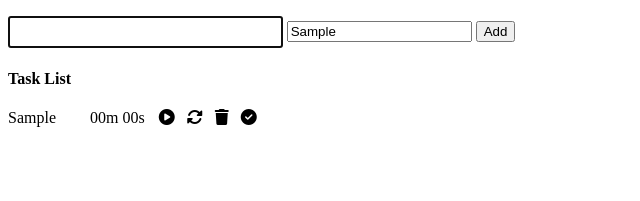
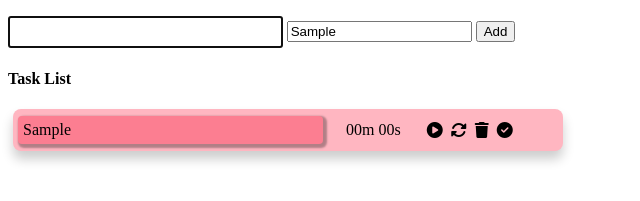
Before and after one commit to VigilV11/timeTracker, a website built with Parcel: page index.html in a window 1280 px wide. Both pictures are taken after typing "Sample", "Sample" into the empty fields and a click on the button "Add". Shown: the part 105-306 px from the top of the page, without its empty margins (0-640 px from the left). Built offline with nearby package versions, Linux system fonts and the light colour scheme.

Commit message:
Added basic CSS styling to task item cards

```diff
--- a/script.js
+++ b/script.js
@@ -26,18 +26,18 @@ const addTask = function() {
   taskList.push({ taskName: taskInput.value, taskId: taskId });
   const html = `
     <div class="task-item">
-    <span>${taskInput.value.padEnd(30)}</span>  &nbsp;&nbsp;&nbsp;&nbsp;
-    <span id="time-display" class="timer-${taskId}">00m 00s</span>
+    <span class="task-name">${taskInput.value}</span>  &nbsp;&nbsp;
+    <span id="time-display" class="timer-${taskId}">00m 00s</span> &nbsp;&nbsp;&nbsp;&nbsp;
 
 
 
-    <i class="fas fa-play-circle" data-task-id=${taskId}></i> &nbsp;
+    <i class="fas fa-play-circle" data-task-id=${taskId}></i> &nbsp;&nbsp;
 
 
 
 
-    <i class="fas fa-sync-alt"></i> &nbsp;
-    <i class="fas fa-trash"></i> &nbsp;
+    <i class="fas fa-sync-alt"></i> &nbsp;&nbsp;
+    <i class="fas fa-trash"></i> &nbsp;&nbsp;
     <i class="fas fa-check-circle"></i> &nbsp;&nbsp;
 
     <br />
--- a/styles.css
+++ b/styles.css
@@ -1,3 +1,30 @@
 #time-display {
   padding: 10px;
 }
+
+.task-item {
+  display: flex;
+  align-items: center;
+  width: 550px;
+  height: 42px;
+  background-color: lightpink;
+  /* display: inline-block; */
+  /* padding: 5px; */
+  margin: 5px;
+  box-shadow: 0 8px 12px 0 rgba(0, 0, 0, 0.2);
+  border-radius: 8px;
+}
+
+.task-name {
+  display: flex;
+  align-items: center;
+  width: 300px;
+  height: 28px;
+  background-color: rgb(252, 126, 145);
+  /* display: inline-block; */
+  /* padding: 5px; */
+  margin: 5px;
+  padding-left: 5px;
+  box-shadow: 2px 2px 2px 2px rgba(0, 0, 0, 0.3);
+  border-radius: 4px;
+}
```
